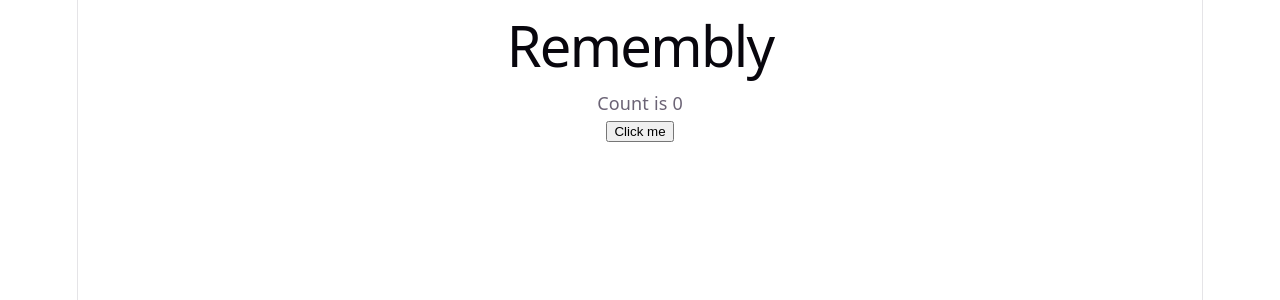
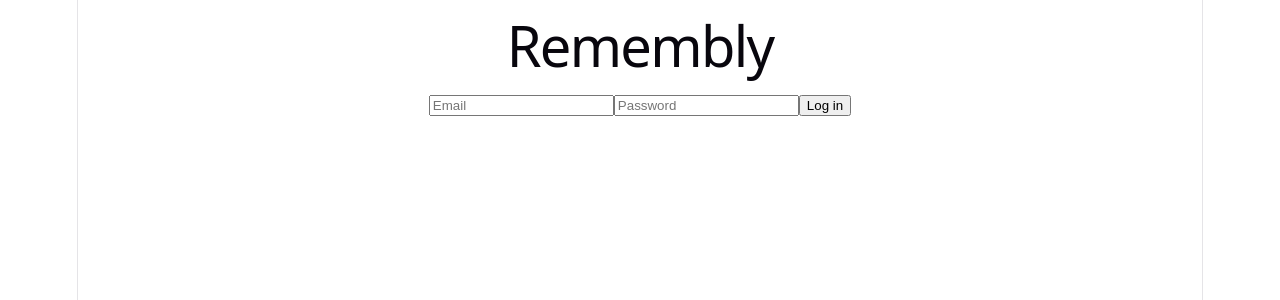
Before and after one commit to murphymann/remembly-web, a React (Vite) app: page / in a window 1280 px wide. Shown: the top 300 px of the page. Built offline with nearby package versions, Linux system fonts and the light colour scheme.

Commit message:
Build login form with controlled inputs and fetch; remove accidentally-installed cors package

```diff
--- a/src/App.jsx
+++ b/src/App.jsx
@@ -2,15 +2,45 @@
 import './App.css'
 
 function App() {
-  const [count, setCount] = useState(0)
+
+  const [email, setEmail] = useState('')
+  const [password, setPassword] = useState('')
+
+  async function handleLogin(e){
+    e.preventDefault()
+
+    try {
+      const response = await fetch('https://remembly-production.up.railway.app/auth/login', {
+        method: 'POST',
+        headers: { 'Content-Type': 'application/json' },
+        body: JSON.stringify({ email, password }),
+      })
+
+      const data = await response.json()
+      console.log('Login response:', data)
+    } catch (err){
+      console.error('Login failed:', err)
+    }
+  }
 
   return (
     <div>
       <h1>Remembly</h1>
-      <p>Count is {count}</p>
-      <button onClick={() => setCount(count + 1)}>
-        Click me
-      </button>
+      <form onSubmit={handleLogin}>
+        <input
+        type="email"
+        value={email}
+        onChange={(e) => setEmail(e.target.value)}
+        placeholder="Email"
+        />
+        <input
+        type="password"
+        value={password}
+        onChange={(e) => setPassword(e.target.value)}
+        placeholder="Password"
+        />
+        <button type="submit">Log in</button>
+      </form>
     </div>
   )
 }
```
Also changed, not shown: 1 other file (tests, documents, lock files or other folders).
